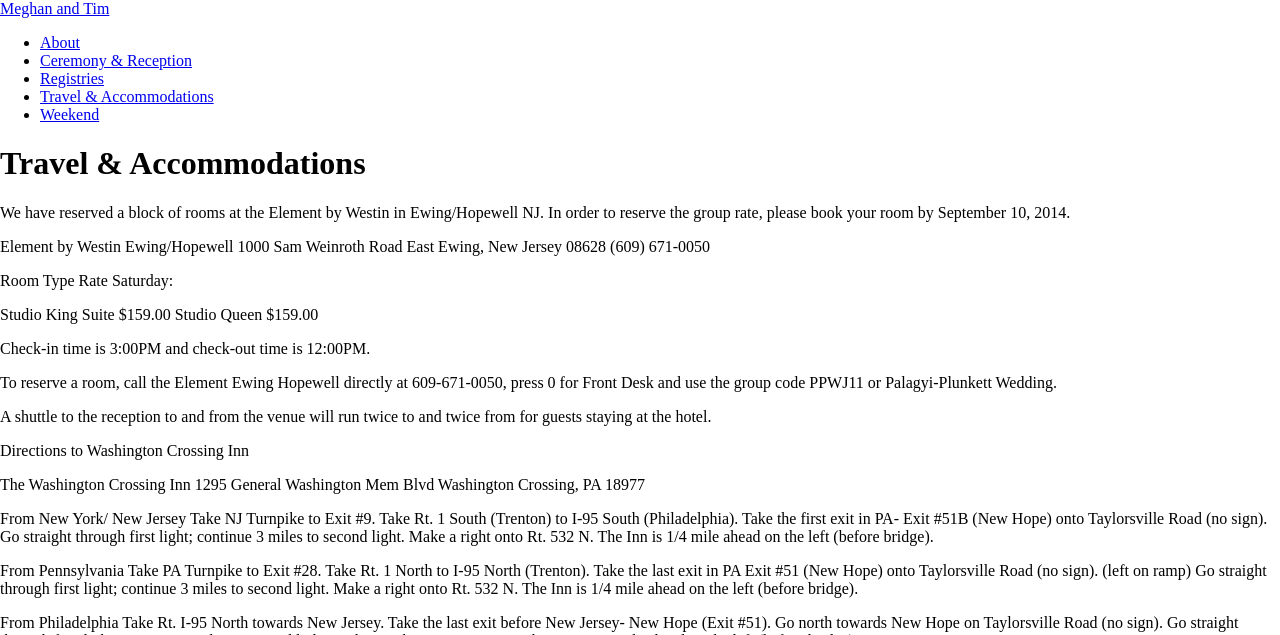
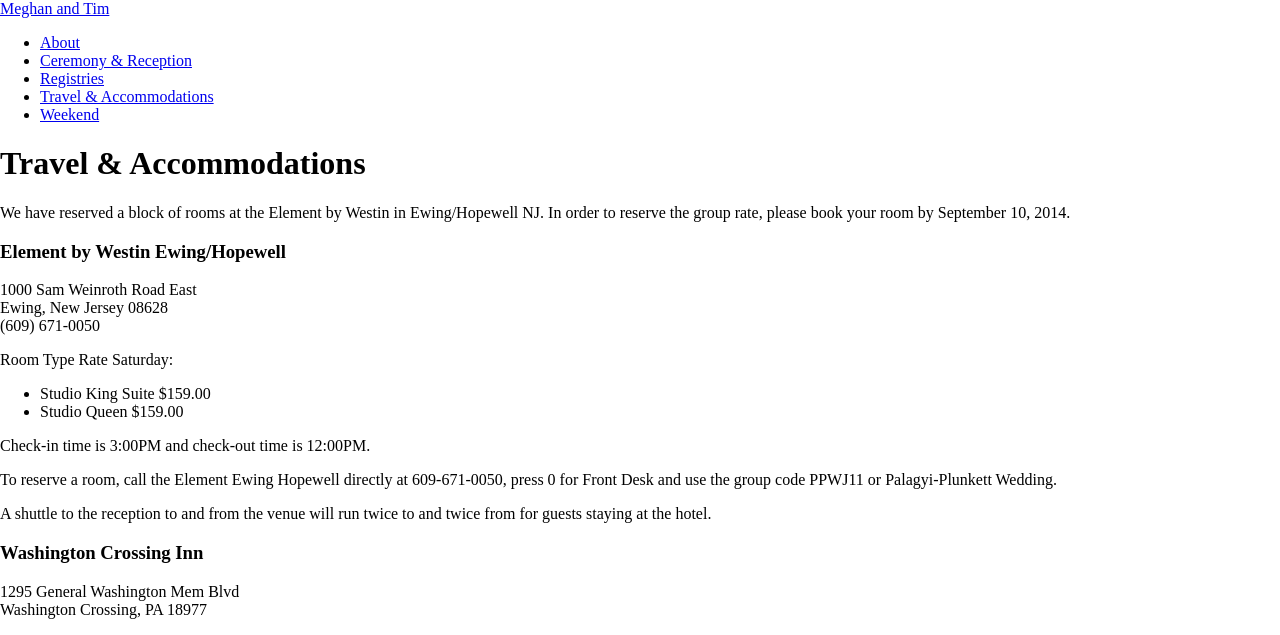
Before and after one commit to timplunkett/meghanandtim.us, a Jekyll site: the page built from travel-accommodations/index.md, in a window 1280 px wide. Shown: the top 635 px of the page. Built offline with Jekyll 4.4.1, drawn with Linux system fonts in a browser that asks for light colours; some of the changed text lies outside the part shown; grey boxes are pictures that could not be loaded.

Commit message:
Fix directions and maps.

```diff
--- a/travel-accommodations/index.md
+++ b/travel-accommodations/index.md
@@ -8,15 +8,15 @@
 We have reserved a block of rooms at the Element by Westin in Ewing/Hopewell NJ.
 In order to reserve the group rate, please book your room by September 10, 2014.
 
-Element by Westin Ewing/Hopewell
+### Element by Westin Ewing/Hopewell
 1000 Sam Weinroth Road East
 Ewing, New Jersey 08628
 (609) 671-0050
 
 Room Type Rate Saturday:
 
-Studio King Suite $159.00
-Studio Queen $159.00
+- Studio King Suite $159.00
+- Studio Queen $159.00
 
 Check-in time is 3:00PM and check-out time is 12:00PM.
 
@@ -25,42 +25,8 @@
 A shuttle to the reception to and from the venue will run twice to and twice from for guests staying at the hotel.
 
 
-Directions to Washington Crossing Inn
-
-The Washington Crossing Inn
+### Washington Crossing Inn
 1295 General Washington Mem Blvd
 Washington Crossing, PA 18977
 
-From New York/ New Jersey
-Take NJ Turnpike to Exit #9.
-Take Rt. 1 South (Trenton) to I-95 South (Philadelphia).
-Take the first exit in PA- Exit #51B (New Hope) onto Taylorsville Road (no sign).
-Go straight through first light; continue 3 miles to second light.
-Make a right onto Rt. 532 N.
-The Inn is 1/4 mile ahead on the left (before bridge).
-
-From Pennsylvania
-Take PA Turnpike to Exit #28.
-Take Rt. 1 North to I-95 North (Trenton).
-Take the last exit in PA Exit #51 (New Hope) onto Taylorsville Road (no sign).
-(left on ramp) Go straight through first light; continue 3 miles to second light.
-Make a right onto Rt. 532 N.
-The Inn is 1/4 mile ahead on the left (before bridge).
-
-From Philadelphia
-Take Rt. I-95 North towards New Jersey.
-Take the last exit before New Jersey- New Hope (Exit #51).
-Go north towards New Hope on Taylorsville Road (no sign).
-Go straight through first light; continue 3 miles to second light.
-Make a right onto Rt. 532 N.
-The Inn is 1/4 mile ahead on the left (before bridge).
-
-From New Hope
-Go South on Rt. 32 (River Road) to Washington Crossing State Park.
-The Inn is on the right at the intersection of Rt. 532.
-Parking is on Rt. 532.
-
-From Yardley
-Go North on Rt. 32 (River Road) to Washington Crossing State Park.
-The Inn is on the left at the intersection of Rt. 532.
-Parking is on Rt. 532.
+<iframe width="425" height="350" frameborder="0" scrolling="no" marginheight="0" marginwidth="0" src="https://maps.google.com/maps?ie=UTF8&amp;f=d&amp;daddr=Washington+Crossing+Inn,+1295+General+Washington+Memorial+Blvd,+Washington+Crossing,+PA+18977&amp;geocode=Cclhk28XrCpjFZHUZgIdjI6J-yEJbNmGFaN4-g&amp;gl=US&amp;hl=en&amp;t=m&amp;ll=40.293521,-74.871156&amp;spn=0.006295,0.008253&amp;output=embed"></iframe><br /><small><a href="https://maps.google.com/maps?ie=UTF8&amp;f=d&amp;daddr=Washington+Crossing+Inn,+1295+General+Washington+Memorial+Blvd,+Washington+Crossing,+PA+18977&amp;geocode=Cclhk28XrCpjFZHUZgIdjI6J-yEJbNmGFaN4-g&amp;gl=US&amp;hl=en&amp;t=m&amp;ll=40.293521,-74.871156&amp;spn=0.006295,0.008253&amp;source=embed" style="color:#0000FF;text-align:left">View Larger Map</a></small>
```
Also changed, not shown: ceremony-reception/index.md (+1 -1 lines).
